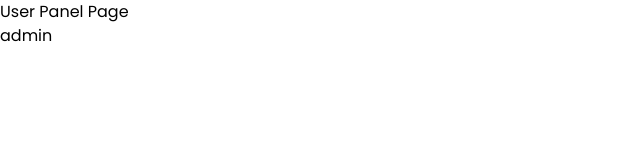
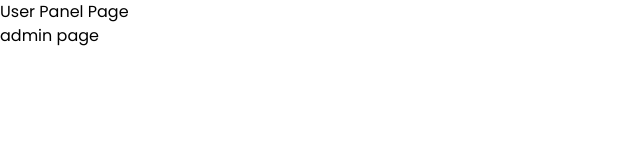
Before and after one commit to mkropidlowski/travel-app, a Next.js app: page /pages/panel in a window 1280 px wide. Shown: the top 160 px of the page, without its empty margins (0-640 px from the left). Built offline with nearby package versions, Linux system fonts and the light colour scheme.

Commit message:
fix error

```diff
--- a/app/components/molecules/Dashboard/Dashboard.tsx
+++ b/app/components/molecules/Dashboard/Dashboard.tsx
@@ -1,7 +1,7 @@
 const Dashboard = () => {
 	return (
 		<div>
-			<h2>admin</h2>
+			<h2>admin page</h2>
 		</div>
 	);
 };
```
